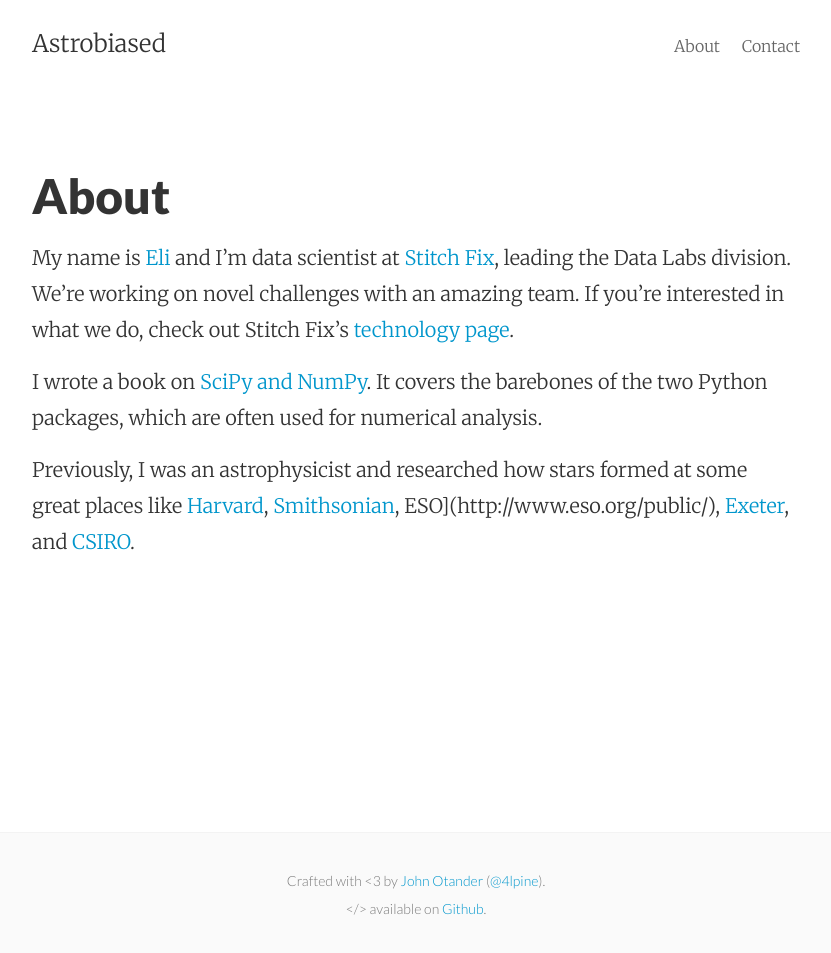
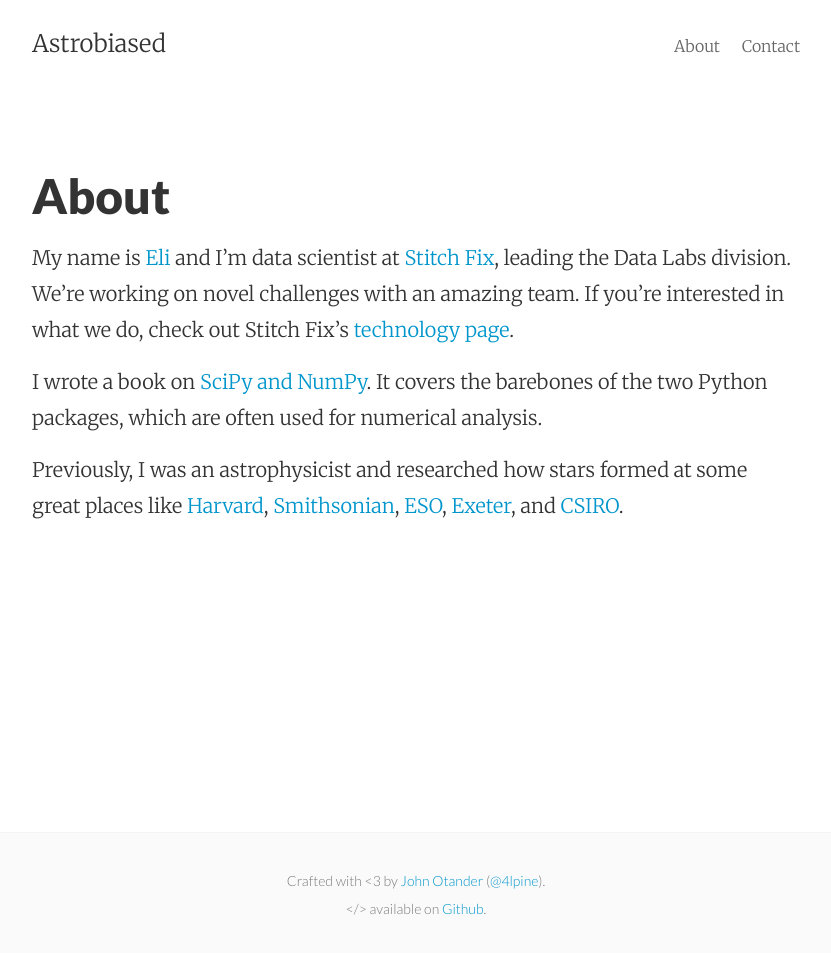
Before and after one commit to ebressert/ebressert.github.io, a Jekyll site: the page built from about.md, in a window 1280 px wide. Shown: the whole page, without its empty margins (224-1055 px from the left). Built offline with Jekyll 4.4.1, drawn with Linux system fonts in a browser that asks for light colours.

Commit message:
Fixed linking

```diff
--- a/about.md
+++ b/about.md
@@ -15,5 +15,5 @@
 
 Previously, I was an astrophysicist and researched how stars formed at
 some great places like [Harvard](http://www.cfa.harvard.edu/),
-[Smithsonian](http://www.si.edu/), ESO](http://www.eso.org/public/),
+[Smithsonian](http://www.si.edu/), [ESO](http://www.eso.org/public/),
 [Exeter](http://www.exeter.ac.uk/), and [CSIRO](http://www.csiro.au/).
```
